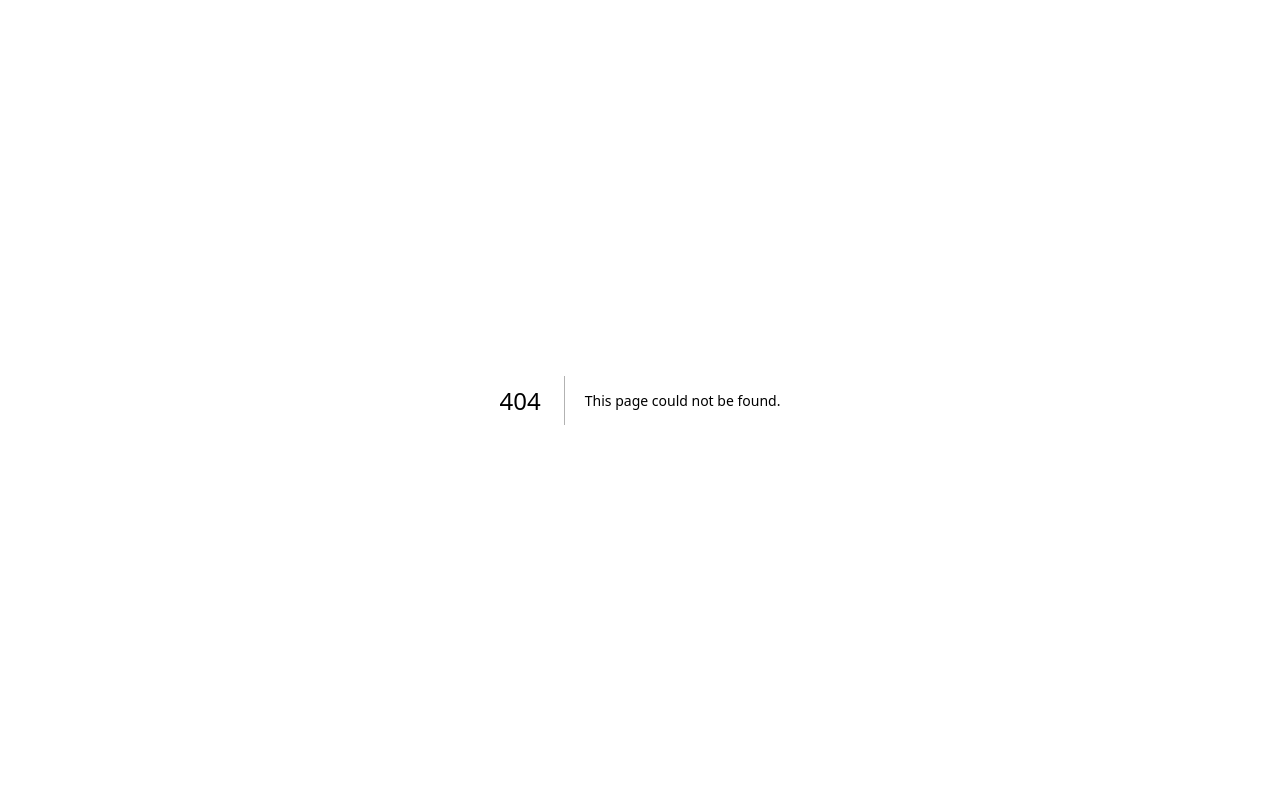
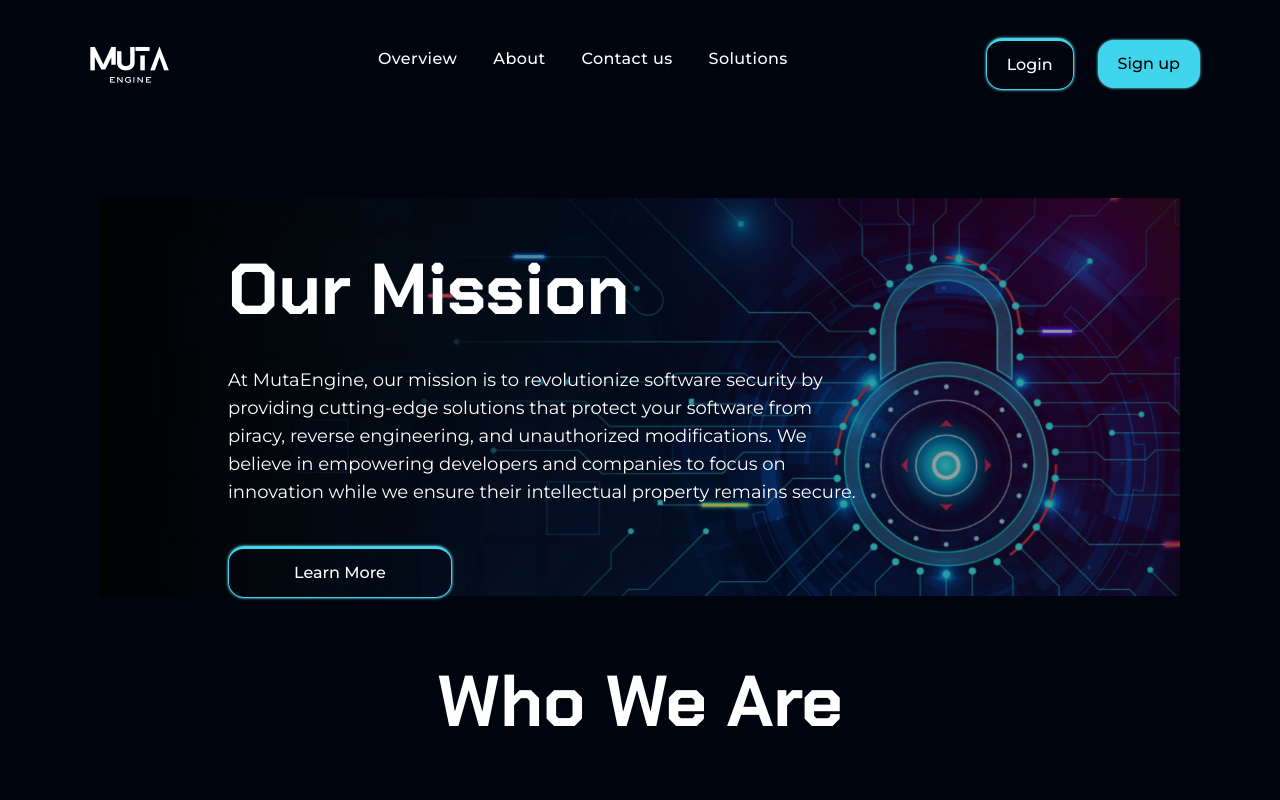
Before and after one commit to priyarathore20/muta-engine, a Next.js app: page /about-us in a window 1280 px wide. Before the commit this address had no page. Shown: the top 800 px of the page. Built offline with nearby package versions, Linux system fonts and the light colour scheme.

Commit message:
fix about-us page

```diff
--- /dev/null
+++ b/src/app/about-us/page.jsx
@@ -0,0 +1,35 @@
+import Footer from "@/components/Footer";
+import Header from "@/components/Header";
+import BenefitSection from "@/Containers/AboutUs/BenefitsSection";
+import ChooseUsSection from "@/Containers/AboutUs/ChooseUsSection";
+import DetailSection from "@/Containers/AboutUs/DetailSection";
+import HeroSection from "@/Containers/AboutUs/HeroSection";
+import InfoCardSection from "@/Containers/AboutUs/InfoCardSection";
+import LastSection from "@/Containers/AboutUs/LastSection";
+import StorySection from "@/Containers/AboutUs/StorySection";
+import React from "react";
+
+const AboutPage = () => {
+  return (
+    <>
+      <Header />
+      <div className="flex flex-col items-center mx-auto section-container">
+        <main>
+          {/*---Sections----*/}
+          <div className="">
+            <HeroSection />
+            <InfoCardSection />
+            <DetailSection />
+            <BenefitSection />
+            <ChooseUsSection />
+            <StorySection />
+            <LastSection />
+          </div>
+        </main>
+      </div>
+      <Footer />
+    </>
+  );
+};
+
+export default AboutPage;
```
